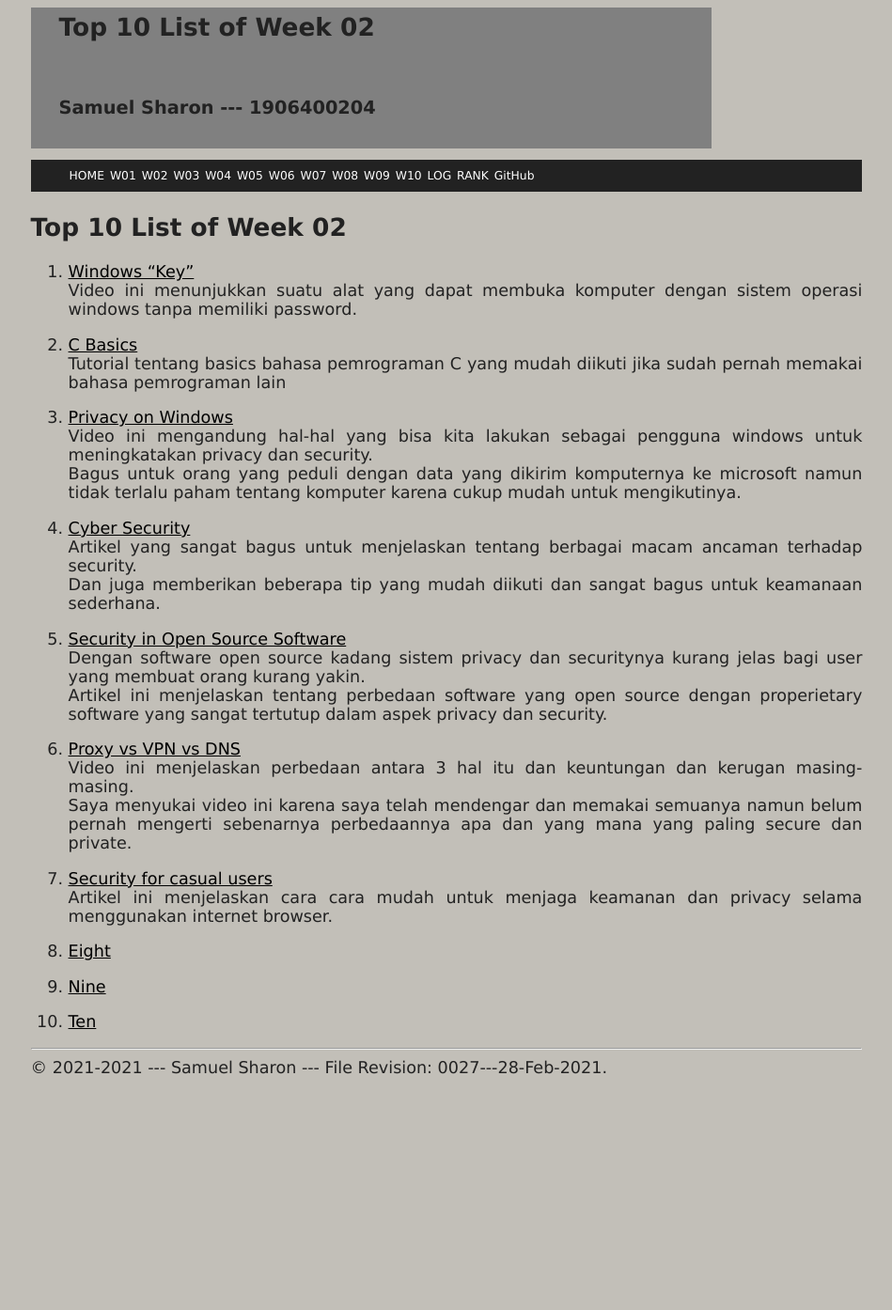
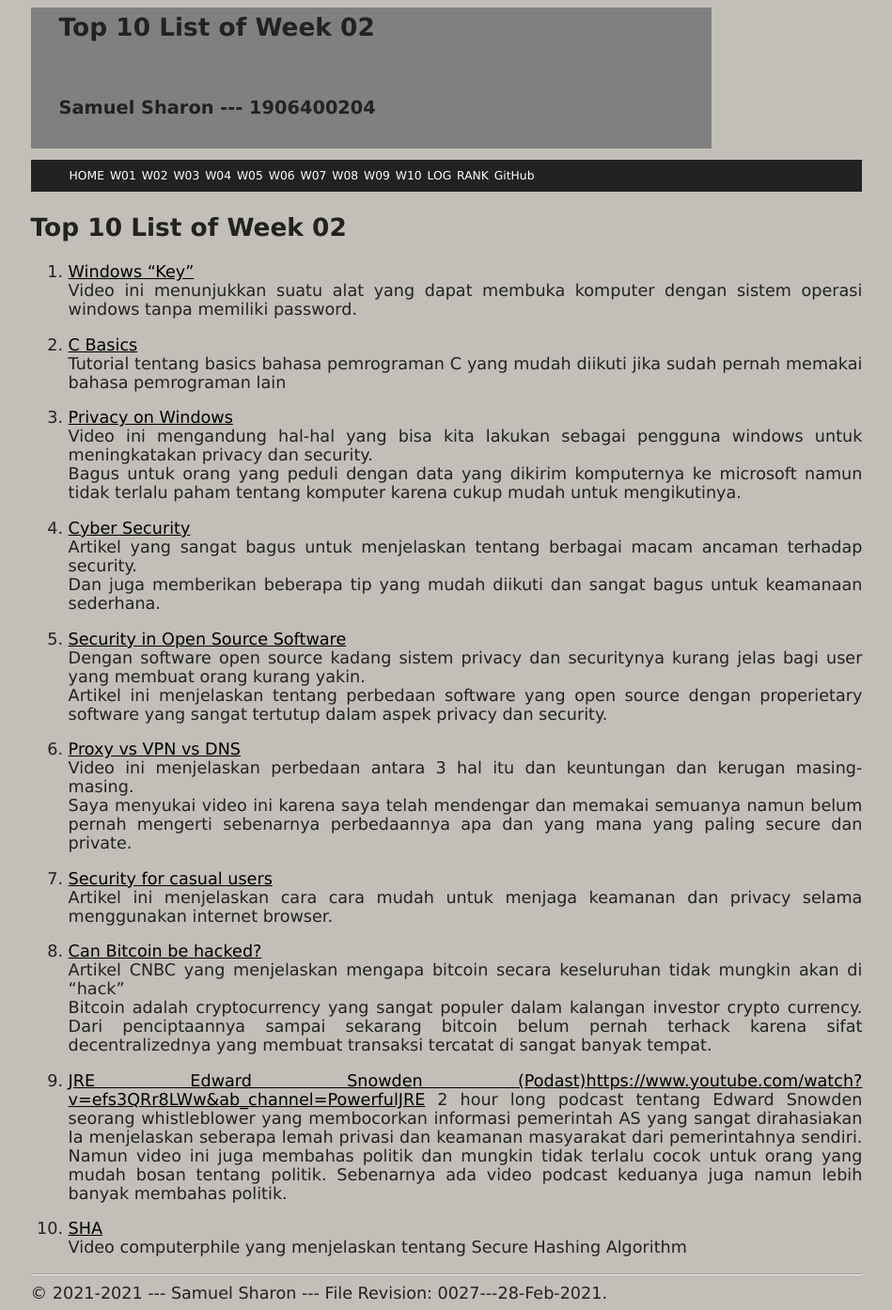
Before and after one commit to Hans-sss/os211, a Jekyll site: the page built from w02.md, in a window 1280 px wide. Shown: the whole page at 94% size, without its empty margins (165-1114 px from the left). Built offline with Jekyll 4.4.1, drawn with Linux system fonts in a browser that asks for light colours; our own code applies the rules of GitHub Pages for plain Markdown files; before the commit the page ends 1154 px from its top, so only the background shows below that.

Commit message:
Top 10 update

```diff
--- a/w02.md
+++ b/w02.md
@@ -28,10 +28,15 @@ Video ini menjelaskan perbedaan antara 3 hal itu dan keuntungan dan kerugan masi
 Saya menyukai video ini karena saya telah mendengar dan memakai semuanya namun belum pernah mengerti sebenarnya perbedaannya apa dan yang mana yang paling secure dan private.
 
 7. [Security for casual users](https://www.zdnet.com/article/online-security-101-how-to-protect-your-privacy-from-hackers-spies-and-the-government/)<br>
-Artikel ini menjelaskan cara cara mudah untuk menjaga keamanan dan privacy selama menggunakan internet browser.
+Artikel ini menjelaskan cara cara mudah untuk menjaga keamanan dan privacy selama menggunakan internet browser.<br>
 
-8. [Eight]()<br>
+8. [Can Bitcoin be hacked?](https://www.cnbctv18.com/market/currency/can-bitcoin-be-hacked-all-you-need-to-know-about-how-safe-is-the-cryptocurrency-8342431.htm#:~:text=It's%20very%20difficult%20to%20hack,in%20a%20digital%20currency%20exchange.&text=The%20bitcoin%20network%20is%20underpinned,is%20very%20difficult%20to%20hack.)<br>
+Artikel CNBC yang menjelaskan mengapa bitcoin secara keseluruhan tidak mungkin akan di "hack"<br>
+Bitcoin adalah cryptocurrency yang sangat populer dalam kalangan investor crypto currency. Dari penciptaannya sampai sekarang bitcoin belum pernah terhack karena sifat decentralizednya yang membuat transaksi tercatat di sangat banyak tempat.
 
-9. [Nine]()<br>
+9. [JRE Edward Snowden (Podast)]()<https://www.youtube.com/watch?v=efs3QRr8LWw&ab_channel=PowerfulJRE>
+2 hour long podcast tentang Edward Snowden seorang whistleblower yang membocorkan informasi pemerintah AS yang sangat dirahasiakan
+Ia menjelaskan seberapa lemah privasi dan keamanan masyarakat dari pemerintahnya sendiri. Namun video ini juga membahas politik dan mungkin tidak terlalu cocok untuk orang yang mudah bosan tentang politik. Sebenarnya ada video podcast keduanya juga namun lebih banyak membahas politik.
 
-10. [Ten]()<br>
+10. [SHA](https://www.youtube.com/watch?v=DMtFhACPnTY&ab_channel=Computerphile)<br>
+Video computerphile yang menjelaskan tentang Secure Hashing Algorithm
```
